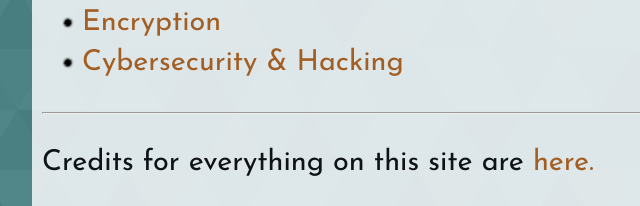
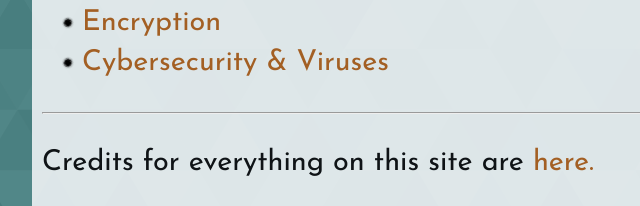
Before and after one commit to nagisahuman/internethistory, a plain HTML site: page index.html in a window 1280 px wide. Shown: the part 496-702 px from the top of the page, 128-768 px from the left. Drawn offline with Linux system fonts and the light colour scheme.

Commit message:
Update index.html

```diff
--- a/index.html
+++ b/index.html
@@ -21,7 +21,7 @@
         <li class="purpose"><a href="bits.html">How Data is Sent</a></li>
         <li class="purpose"><a href="http.html">HTTP &amp; HTML</a></li>
         <li class="purpose"><a href="encrypt.html">Encryption</a></li>
-        <li class="purpose"><a href="secure.html">Cybersecurity &amp; Hacking</a></li>
+        <li class="purpose"><a href="secure.html">Cybersecurity &amp; Viruses</a></li>
       </ul>
       <hr />
       <p>Credits for everything on this site are <a href="credits.html">here.</a></p>
```
